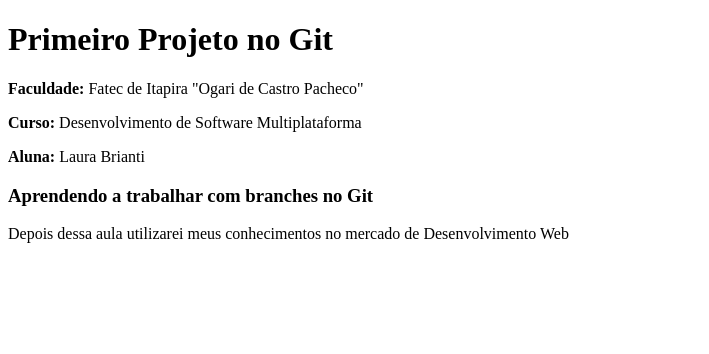
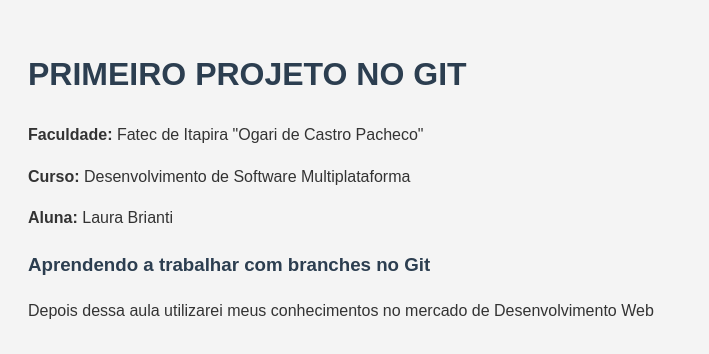
Before and after one commit to laurinhancb/primeiro-projeto-git, a plain HTML site: page index.html in a window 1280 px wide. Shown: the whole page, without its empty margins (0-709 px from the left). Drawn offline with Linux system fonts and the light colour scheme.

Commit message:
adicionado estilo.css no projeto

```diff
--- /dev/null
+++ b/estilo.css
@@ -0,0 +1,17 @@
+body {
+    font-family: Arial, sans-serif;
+    background-color: #f4f4f4;
+    color: #333;
+    line-height: 1.6;
+    padding: 20px;
+}
+
+h1 {
+    font-size: 2em;
+    text-transform: uppercase;
+}
+
+h1, h3 {
+    color: #2c3e50;
+    margin-top: 50px 0 20px;
+}
--- a/index.html
+++ b/index.html
@@ -4,6 +4,7 @@
     <meta charset="UTF-8">
     <meta name="viewport" content="width=device-width, initial-scale=1.0">
     <title>Primeiro Projeto no Git</title>
+    <link rel="stylesheet" href="estilo.css">
 </head>
 <body>
     <h1>Primeiro Projeto no Git</h1>
```
